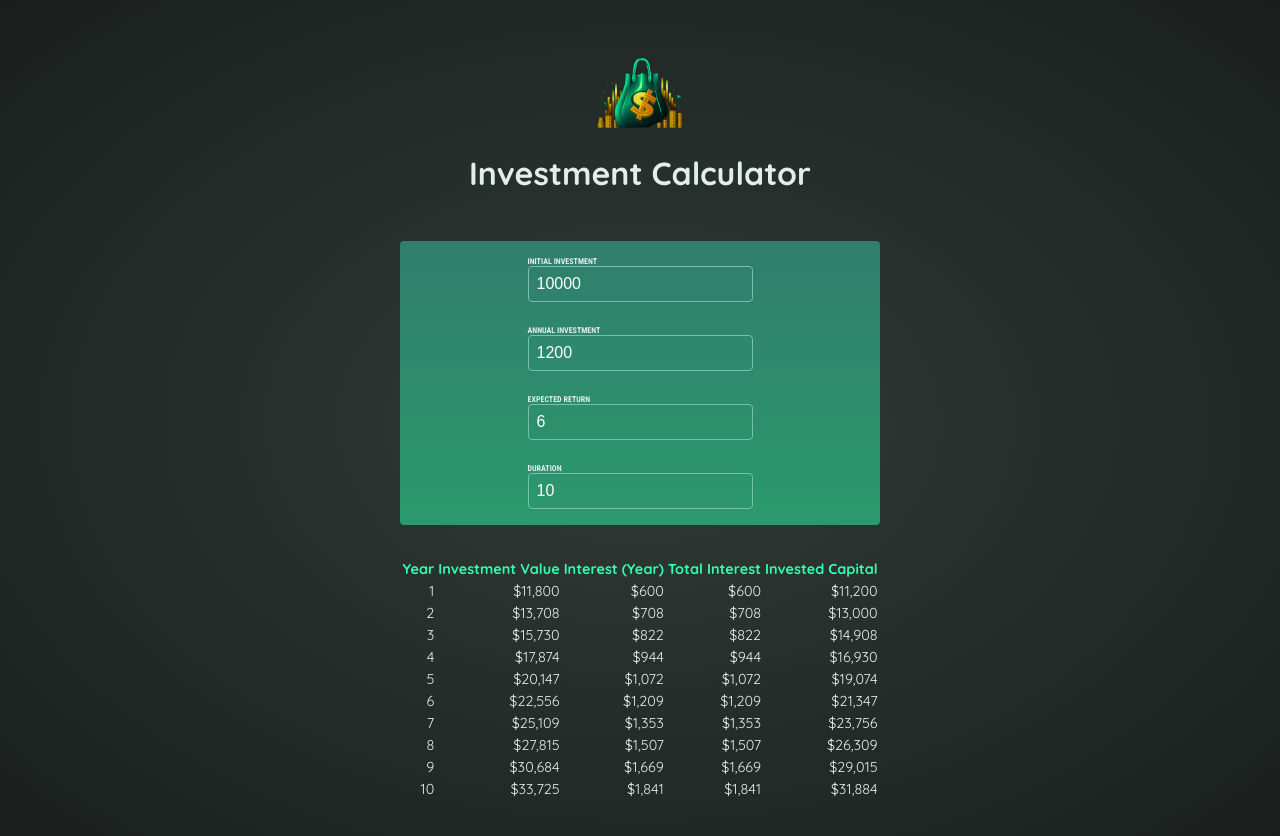
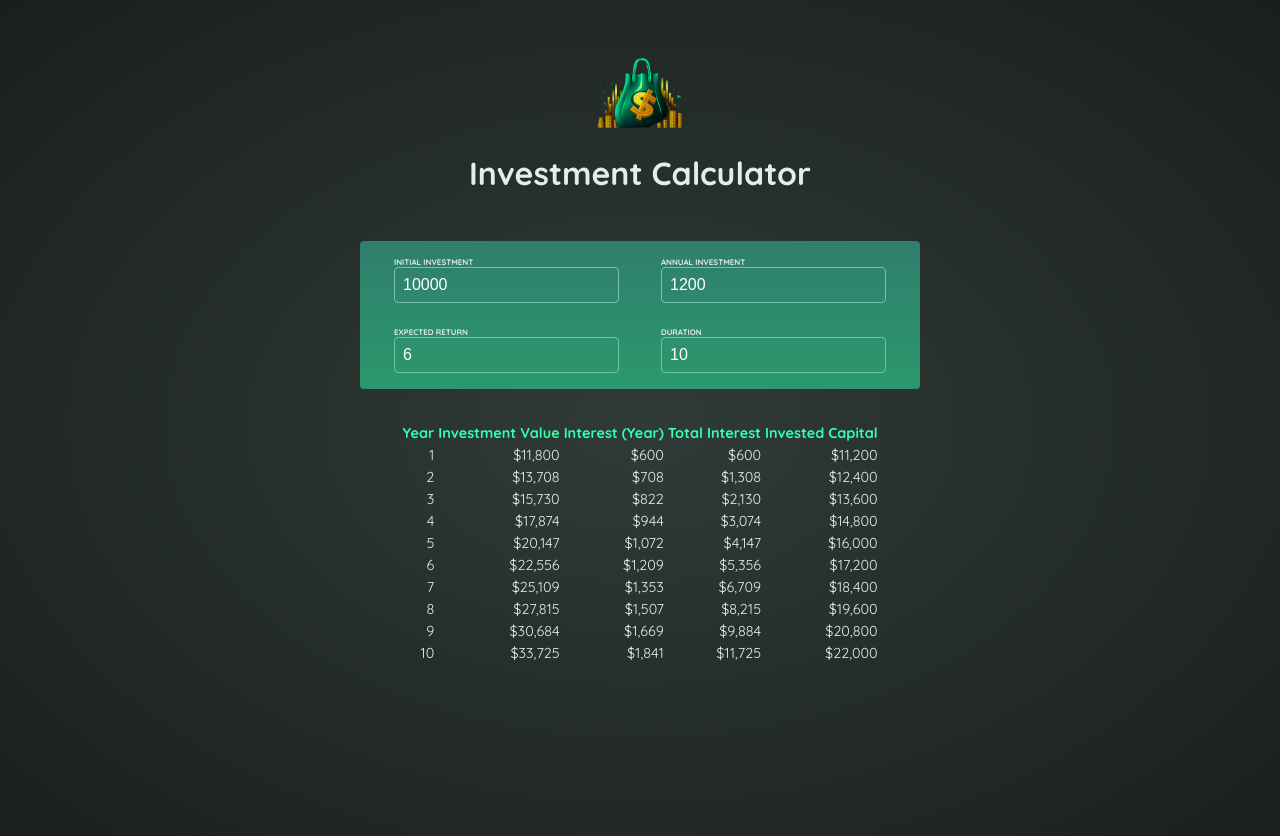
Before and after one commit to Isaiabarzoi/investment-calculator, a React (Vite) app: page / in a window 1280 px wide. Shown: the top 836 px of the page. Built offline with nearby package versions, Linux system fonts and the light colour scheme.

Commit message:
completed the result table logic

```diff
--- a/src/components/ResultsTable.jsx
+++ b/src/components/ResultsTable.jsx
@@ -3,7 +3,13 @@ import { calculateInvestmentResults, formatter } from "../util/investment";
 
 const ResultsTable = ({ inputData }) => {
   const investmentsData = calculateInvestmentResults(inputData);
-  console.log(investmentsData);
+
+  const initialInvestment =
+    investmentsData[0].valueEndOfYear -
+    investmentsData[0].interest -
+    investmentsData[0].annualInvestment;
+
+  console.log(initialInvestment);
 
   return (
     <table id="result">
@@ -17,19 +23,24 @@ const ResultsTable = ({ inputData }) => {
         </tr>
       </thead>
       <tbody>
-        {investmentsData.map((investment) => (
-          <tr key={investment.year}>
-            <td>{investment.year}</td>
-            <td>{formatter.format(investment.valueEndOfYear)}</td>
-            <td>{formatter.format(investment.interest)}</td>
-            <td>{formatter.format(investment.interest)}</td>
-            <td>
-              {formatter.format(
-                investment.valueEndOfYear - investment.interest
-              )}
-            </td>
-          </tr>
-        ))}
+        {investmentsData.map((investment) => {
+          const totalInterest =
+            investment.valueEndOfYear -
+            investment.annualInvestment * investment.year -
+            initialInvestment;
+
+          const totalAmount = investment.valueEndOfYear - totalInterest;
+
+          return (
+            <tr key={investment.year}>
+              <td>{investment.year}</td>
+              <td>{formatter.format(investment.valueEndOfYear)}</td>
+              <td>{formatter.format(investment.interest)}</td>
+              <td>{formatter.format(totalInterest)}</td>
+              <td>{formatter.format(totalAmount)}</td>
+            </tr>
+          );
+        })}
       </tbody>
     </table>
   );
--- a/src/components/UserInput.css
+++ b/src/components/UserInput.css
@@ -1,6 +1,6 @@
 #user-input {
   padding: 1rem;
-  max-width: 30rem;
+  max-width: 35rem;
   margin: 2rem auto;
   border-radius: 4px;
   background: linear-gradient(180deg, #307e6c, #2b996d);
@@ -16,7 +16,7 @@
 
 #user-input label {
   display: block;
-  font-family: "Roboto Condensed", sans-serif;
+  font-family: "Quicksand", sans-serif;
   font-size: 0.5rem;
   font-weight: bold;
   text-transform: uppercase;
```
